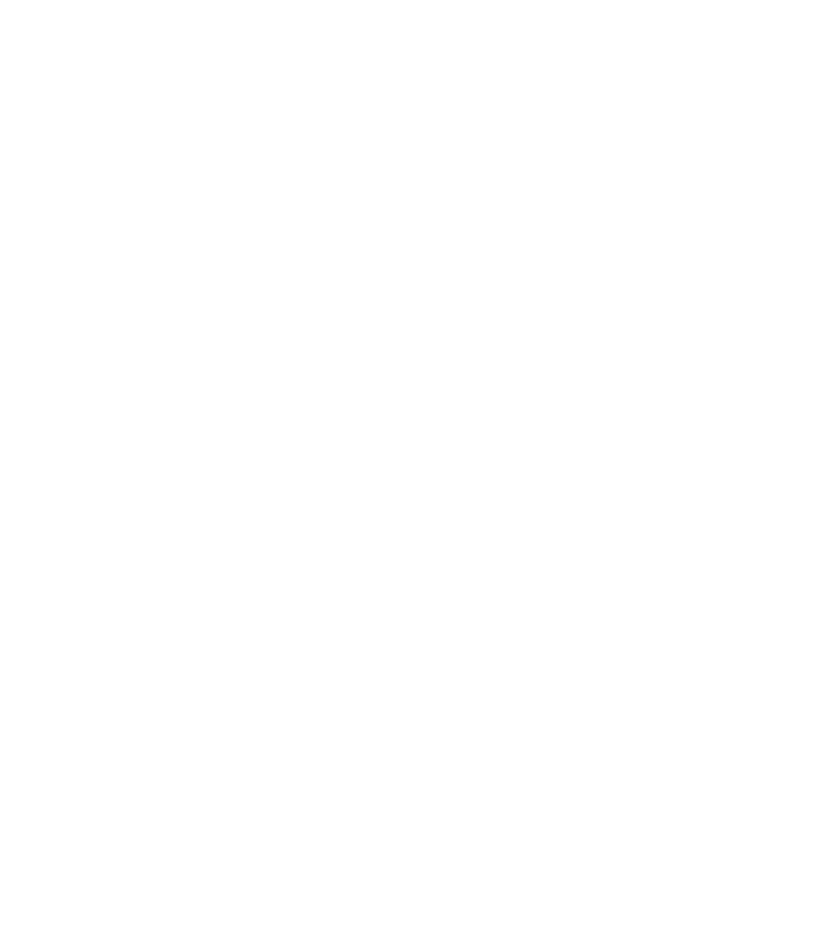
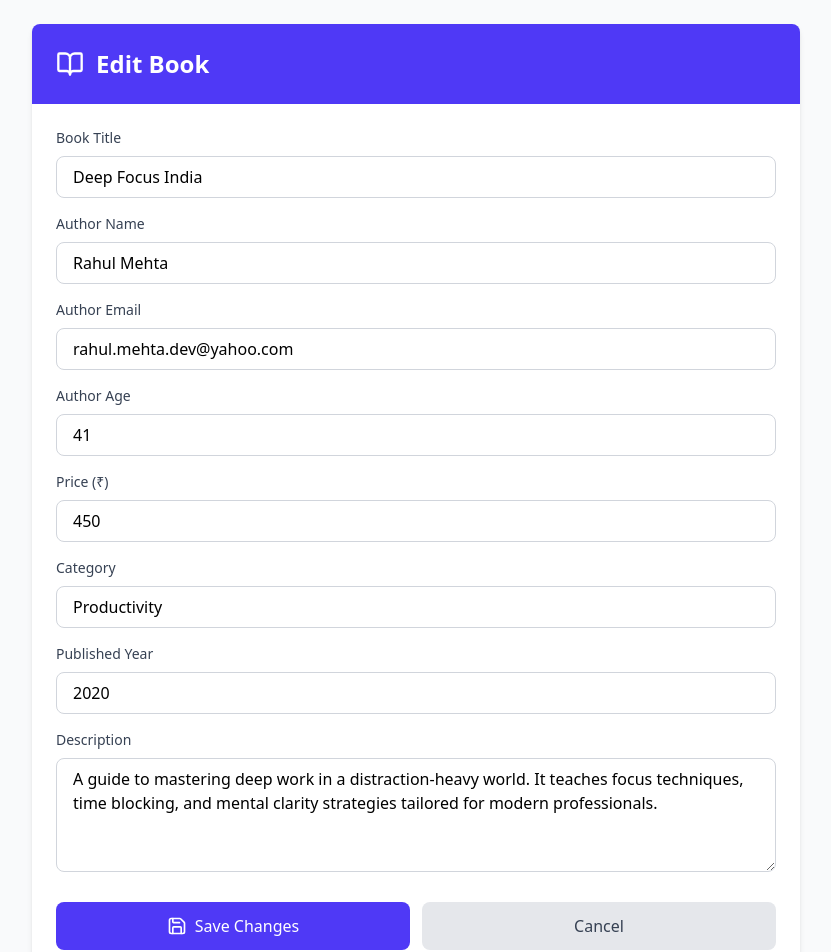
Before and after one commit to HVR2511/Book-Inventory-System, a React (Vite) app: page /edit/2 in a window 1280 px wide. Shown: the part 121-1073 px from the top of the page, without its empty margins (224-1055 px from the left). Before the commit the page ends 800 px from the top, so only its background shows below. Built offline with nearby package versions, Linux system fonts and the light colour scheme; data requests are answered from the project's data file.

Commit message:
Add Edit book page.

```diff
--- a/src/pages/EditBook.jsx
+++ b/src/pages/EditBook.jsx
@@ -1,6 +1,117 @@
-const EditBook = () => {
+import { useParams, useNavigate, Link } from "react-router-dom";
+import { useEffect, useState } from "react";
+import { getBookById, updateBook } from "../services/BookApi";
+import { ArrowLeft, Save, BookOpen } from "lucide-react";
+
+export default function EditBook() {
+  const { id } = useParams();
+  const nav = useNavigate();
+  const [book, setBook] = useState(null);
+  const [loading, setLoading] = useState(false);
+
+  useEffect(() => {
+    getBookById(id).then(setBook);
+  }, [id]);
+
+  const save = async () => {
+    setLoading(true);
+    await updateBook(id, book);
+    nav("/");
+  };
+
+  if (!book) {
     return (
-        <h1>EditBook</h1>
-    )
+      <div className="min-h-screen bg-gray-50 flex items-center justify-center">
+        <div className="text-center">
+          <div className="animate-spin rounded-full h-12 w-12 border-b-2 border-indigo-600 mx-auto mb-3"></div>
+          <p className="text-gray-600">Loading...</p>
+        </div>
+      </div>
+    );
+  }
+
+  const fieldLabels = {
+    title: "Book Title",
+    author: "Author Name",
+    email: "Author Email",
+    age: "Author Age",
+    price: "Price (₹)",
+    category: "Category",
+    publishedYear: "Published Year",
+    description: "Description"
+  };
+
+  return (
+    <div className="min-h-screen bg-gray-50 p-6">
+      <div className="max-w-3xl mx-auto">
+        {/* Back Button */}
+        <Link
+          to="/"
+          className="inline-flex items-center gap-2 text-indigo-600 hover:text-indigo-700 mb-6"
+        >
+          <ArrowLeft className="w-4 h-4" />
+          Back to Library
+        </Link>
+
+        {/* Main Card */}
+        <div className="bg-white rounded-lg shadow-md overflow-hidden">
+          {/* Header */}
+          <div className="bg-indigo-600 px-6 py-6 text-white">
+            <div className="flex items-center gap-3">
+              <BookOpen className="w-7 h-7" />
+              <h1 className="text-2xl font-bold">Edit Book</h1>
+            </div>
+          </div>
+
+          {/* Form Content */}
+          <div className="p-6">
+            <div className="space-y-4">
+              {Object.keys(book).map(key =>
+                key !== "id" && (
+                  <div key={key}>
+                    <label className="block text-sm font-medium text-gray-700 mb-2">
+                      {fieldLabels[key] || key}
+                    </label>
+                    {key === "description" ? (
+                      <textarea
+                        value={book[key]}
+                        onChange={e => setBook({ ...book, [key]: e.target.value })}
+                        className="w-full px-4 py-2 border border-gray-300 rounded-lg focus:ring-2 focus:ring-indigo-500 focus:border-indigo-500 transition-all"
+                        rows="4"
+                      />
+                    ) : (
+                      <input
+                        type={key === "age" || key === "price" || key === "publishedYear" ? "number" : key === "email" ? "email" : "text"}
+                        value={book[key]}
+                        onChange={e => setBook({ ...book, [key]: e.target.value })}
+                        className="w-full px-4 py-2 border border-gray-300 rounded-lg focus:ring-2 focus:ring-indigo-500 focus:border-indigo-500 transition-all"
+                      />
+                    )}
+                  </div>
+                )
+              )}
+            </div>
+
+            {/* Action Buttons */}
+            <div className="mt-6 flex gap-3">
+              <button
+                onClick={save}
+                disabled={loading}
+                className="flex-1 bg-indigo-600 text-white px-4 py-3 rounded-lg hover:bg-indigo-700 transition-colors font-medium flex items-center justify-center gap-2 disabled:opacity-50 disabled:cursor-not-allowed"
+              >
+                <Save className="w-5 h-5" />
+                {loading ? "Saving..." : "Save Changes"}
+              </button>
+              <button
+                onClick={() => nav("/")}
+                className="flex-1 bg-gray-200 text-gray-700 px-4 py-3 rounded-lg hover:bg-gray-300 transition-colors font-medium"
+              >
+                Cancel
+              </button>
+            </div>
+          </div>
+        </div>
+      </div>
+    </div>
+  );
 }
-export default EditBook;
```
